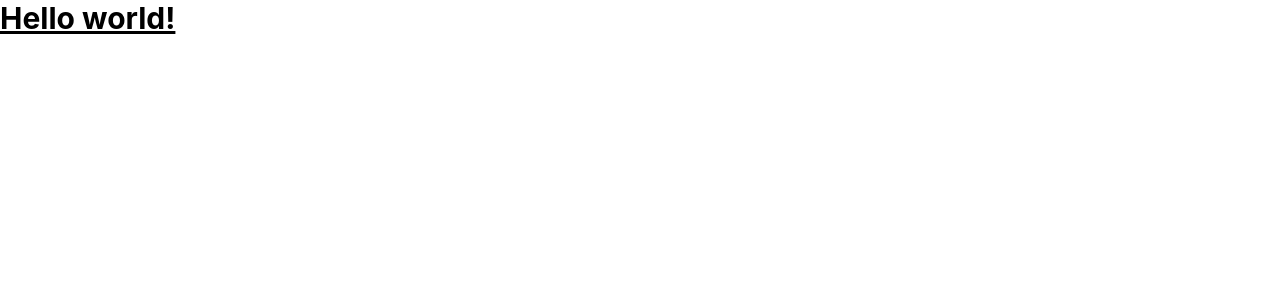
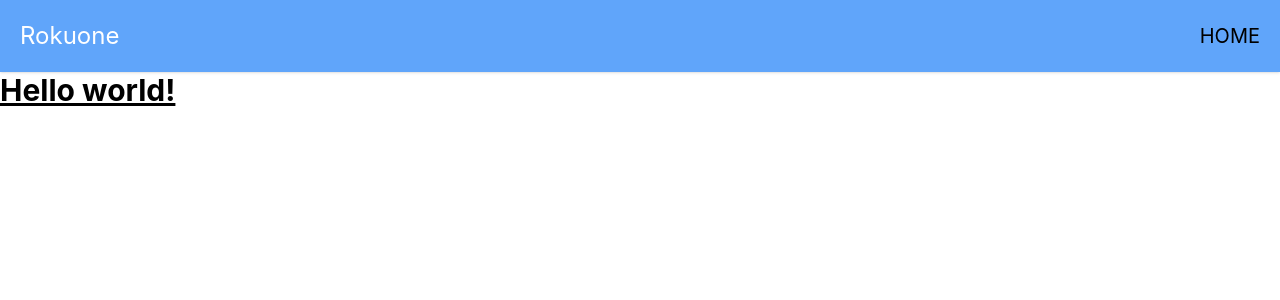
Before and after one commit to zararashraf/rokuone, a React (Create React App) app: page / in a window 1280 px wide. Shown: the top 300 px of the page. Built offline with nearby package versions, Linux system fonts and the light colour scheme.

Commit message:
Added Navbar/Free Brands Icon

```diff
--- a/package.json
+++ b/package.json
@@ -3,6 +3,8 @@
   "version": "0.1.0",
   "private": true,
   "dependencies": {
+    "@fortawesome/fontawesome-svg-core": "^6.1.1",
+    "@fortawesome/free-brands-svg-icons": "^6.1.1",
     "@fortawesome/free-solid-svg-icons": "^6.1.1",
     "@fortawesome/react-fontawesome": "^0.1.18",
     "@testing-library/jest-dom": "^5.16.3",
--- a/src/App.js
+++ b/src/App.js
@@ -1,11 +1,16 @@
 import logo from './logo.svg';
 import './App.css';
+import React from 'react';
+import Navbar from './components/Navbar';
 
 function App() {
   return (
-    <h1 className="text-3xl font-bold underline">
-      Hello world!
-    </h1>
+    <React.Fragment>
+      <Navbar />
+      <h1 className="text-3xl font-bold underline">
+        Hello world!
+      </h1>
+    </React.Fragment>
   );
 }
 
--- /dev/null
+++ b/src/components/Navbar.jsx
@@ -0,0 +1,19 @@
+import React from 'react'
+
+const Navbar = () => {
+  return (
+    <nav className='p-5 bg-blue-400 shadow md:flex md:items-center md:justify-between'>
+        <div>
+            <span className='text-2xl text-white cursor-pointer'>Rokuone</span>
+        </div>
+
+        <ul>
+            <li>
+                <a href="#" className='text-xl hover:text-white duration-200'>HOME</a>
+            </li>
+        </ul>
+    </nav>
+  )
+}
+
+export default Navbar
```
Also changed, not shown: 1 other file (tests, documents, lock files or other folders).
